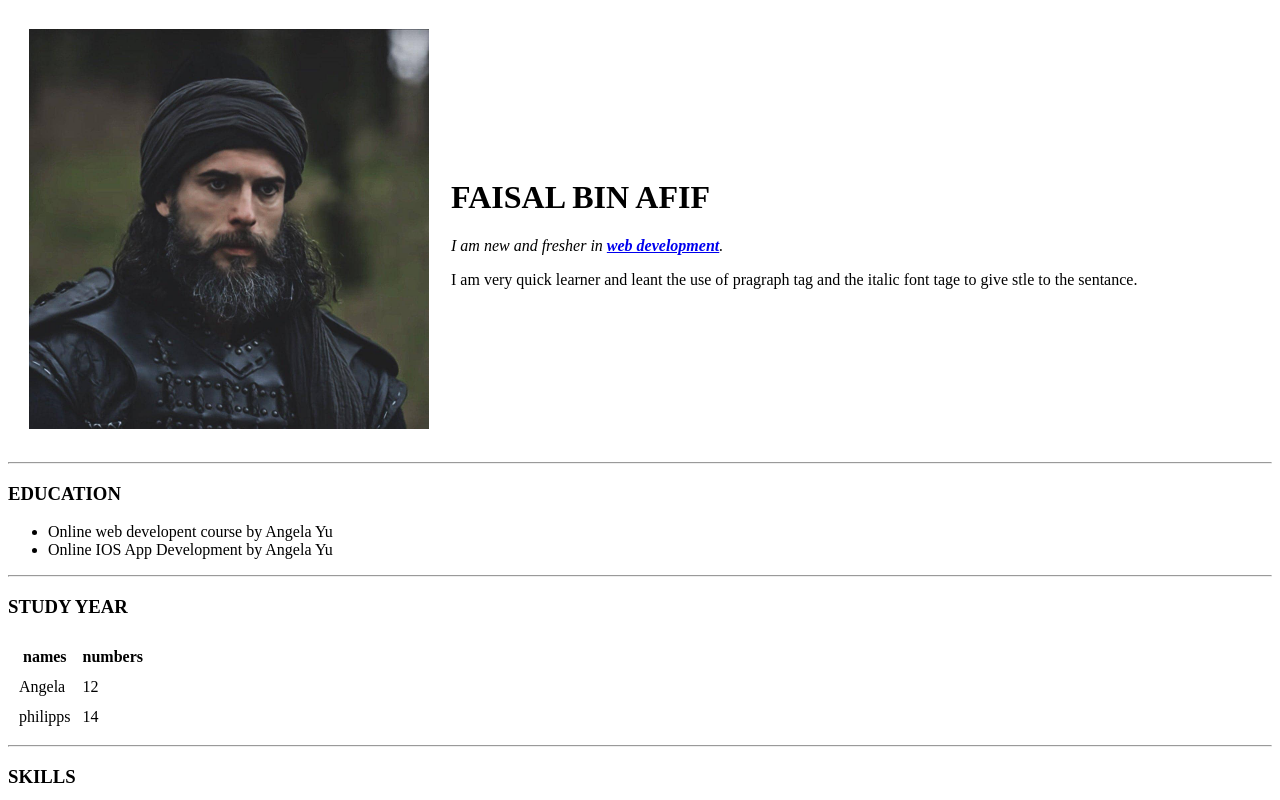
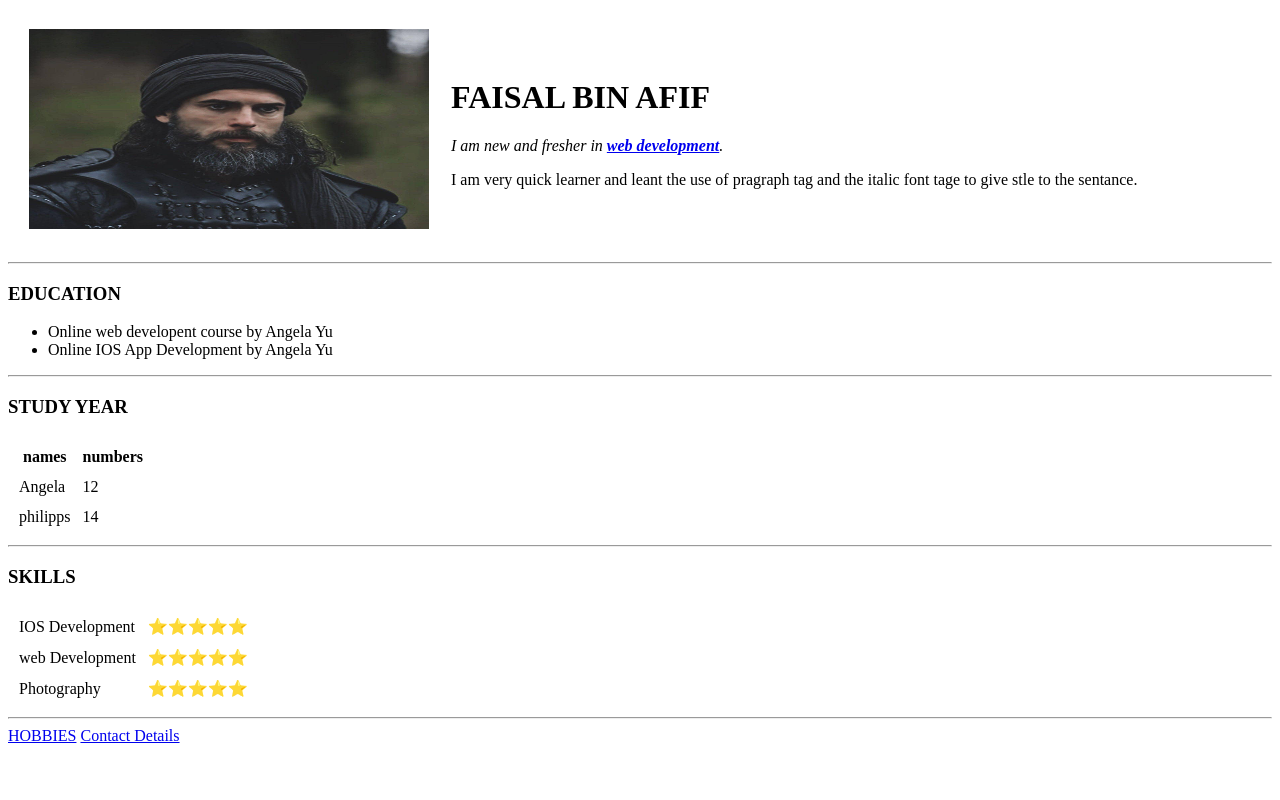
Before and after one commit to faisalbinafif/corp, a plain HTML site: page index.html in a window 1280 px wide. Shown: the top 800 px of the page. Drawn offline with Linux system fonts and the light colour scheme.

Commit message:
Update index.html

```diff
--- a/index.html
+++ b/index.html
@@ -11,7 +11,7 @@
 <body>
   <table cellspacing="20">
     <tr>
-      <td><img src="turgut.jpg" alt="TURGUT BEYM" width="400" height="400"></td>
+      <td><img src="turgut.jpg" alt="TURGUT BEYM" width="400" height="200"></td>
       <td>
         <h1>FAISAL BIN AFIF</h1>
         <p><em>I am new and fresher in <strong><a href="https://www.udemy.com/course/the-complete-web-development-bootcamp/">web development</a></strong>.</em></p>
```
